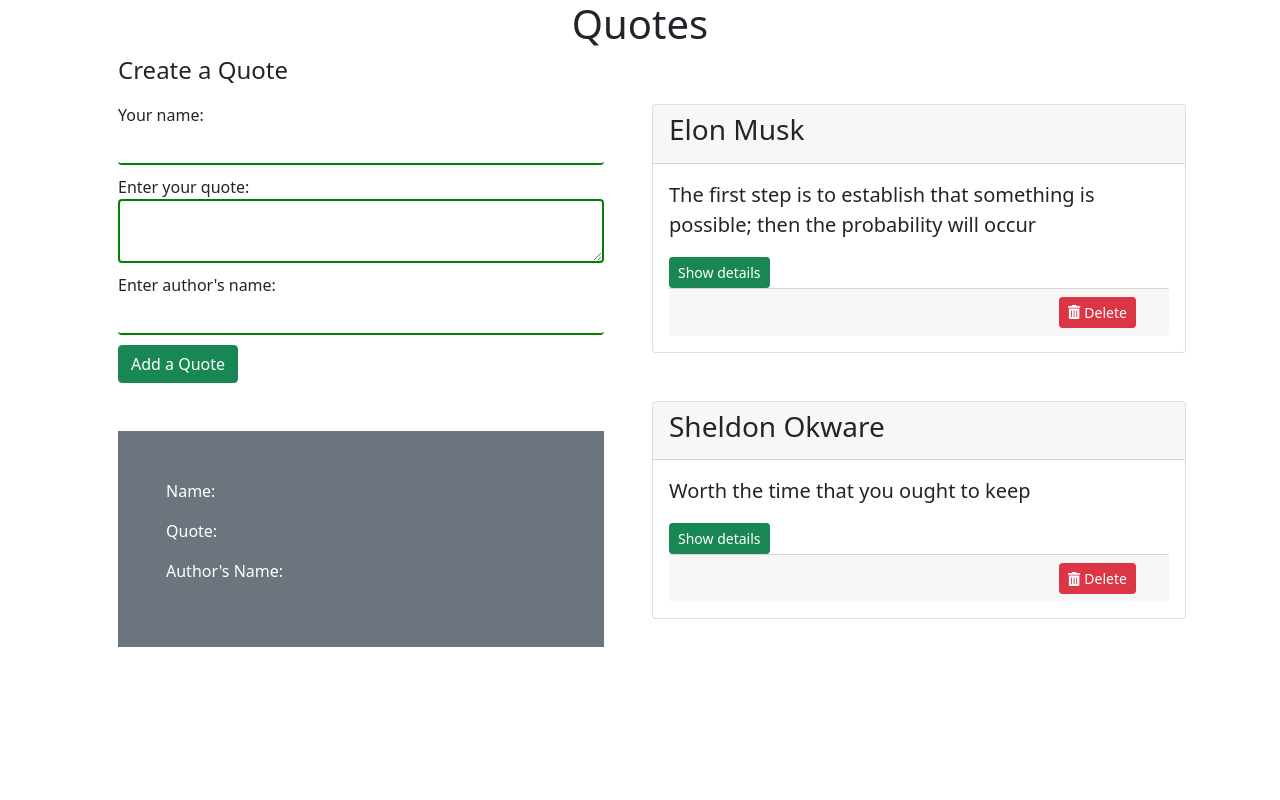
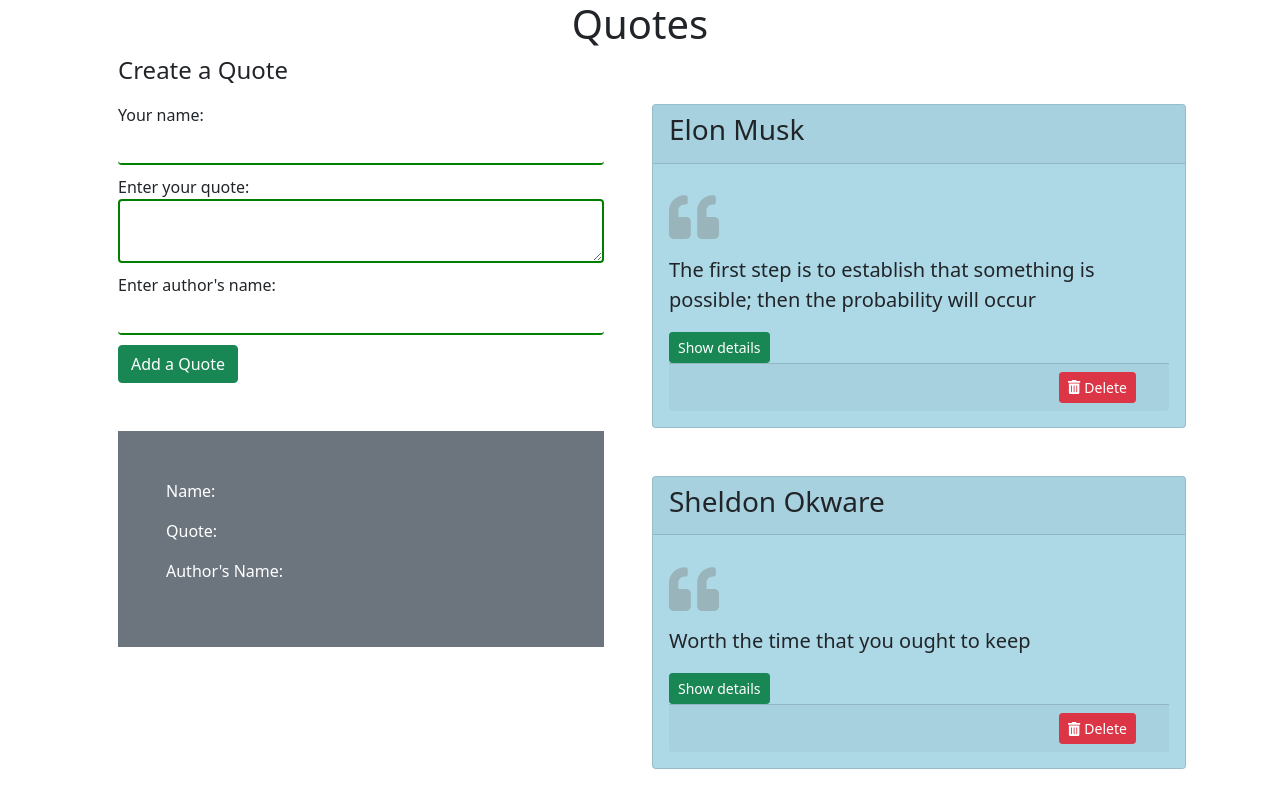
Before and after one commit to lokified/Quotes-app, an Angular app: page / in a window 1280 px wide. Built offline with nearby package versions, Linux system fonts and the light colour scheme.

Commit message:
add styles to templates

```diff
--- a/src/app/quote-details/quote-details.component.css
+++ b/src/app/quote-details/quote-details.component.css
@@ -1,3 +1,7 @@
 fa-icon{
     padding: 10px;
 }
+.time {
+    margin-left: 60%;
+    font-size: 18px;
+}
--- a/src/app/quote-details/quote-details.component.html
+++ b/src/app/quote-details/quote-details.component.html
@@ -10,5 +10,5 @@
 
 </div>
 <div>
-    <p>{{quote.datePosted|timeCounter}}</p>
+    <p class="text-secondary time">{{quote.datePosted|timeCounter}}</p>
 </div>
--- a/src/app/quote/quote.component.css
+++ b/src/app/quote/quote.component.css
@@ -1,3 +1,14 @@
+
 .delete{
     margin-left: 80%;
 }
+.card {
+    background-color: lightblue;
+    margin-bottom: 10px;
+}
+#quote {
+    padding-right: 10px;
+    font-size: 50px;
+    color:  gray;
+    opacity: .4;
+}
--- a/src/app/quote/quote.component.html
+++ b/src/app/quote/quote.component.html
@@ -10,8 +10,8 @@
                 </div>
                 <div class="card-body">
                     <blockquote class="blockquote mb-0">
-                        <p>{{quote.yourQuote}}</p>
-                        <button (click) = 'showQuoteDetails(i)' class="btn btn-success btn-sm">Show details</button>
+                        <p> <fa-icon [icon] = 'quotel' id="quote"></fa-icon> <br> {{quote.yourQuote}}</p>
+                        <button (click) = 'showQuoteDetails(i)' class="btn btn-success btn-sm"> {{quote.showDetails ? 'Hide' : 'Show'}} details</button>
                         <div *ngIf = 'quote.showDetails'>
                             <app-quote-details [quote] = 'quote' ></app-quote-details>
                         </div>
@@ -20,7 +20,6 @@
                         <button (click) = 'deleteQuote($event,i)' class="btn btn-danger btn-sm delete"><fa-icon [icon]="faDelete"></fa-icon> Delete</button>
                     </div>
                 </div>
-            </div>
             <p class="alert alert-danger" *ngIf = 'quotes.length <1'>No quote available</p>
         </div>
     </div>
--- a/src/app/quote/quote.component.ts
+++ b/src/app/quote/quote.component.ts
@@ -1,5 +1,5 @@
 import { Component, OnInit } from '@angular/core';
-import { faTrashAlt } from '@fortawesome/free-solid-svg-icons';
+import { faTrashAlt,faQuoteLeft} from '@fortawesome/free-solid-svg-icons';
 import { Quote } from '../quote';
 import { QuoteMessage } from '../quote-message';
 import { NgForm } from '@angular/forms';
@@ -20,15 +20,19 @@
     this.quotes[index].showDetails = !this.quotes[index].showDetails;
   }
 
+  quotel = faQuoteLeft;
   faDelete = faTrashAlt;
   deleteQuote (confirmIt: any, index : any) : any{
     if(confirmIt){
-      confirm('Are you sure you want to delete this quote?');
-      this.quotes.splice(index,1);
+      let toConfirm = confirm('Are you sure you want to delete this quote?');
+      if(toConfirm) {
+        this.quotes.splice(index,1);
+      }
+
     }
 
   }
-  quoteForm! : NgForm
+
   yourName!: string;
   yourQuote!: string;
   authorName!: string;
@@ -37,7 +41,6 @@
   addAQuote (quote : any) {
     this.newAddQuote = new QuoteMessage (0,this.yourName,this.yourQuote,this.authorName, new Date());
     this.quotes.unshift(quote);
-    this.quoteForm.reset();
   }
 
   constructor() { }
```
